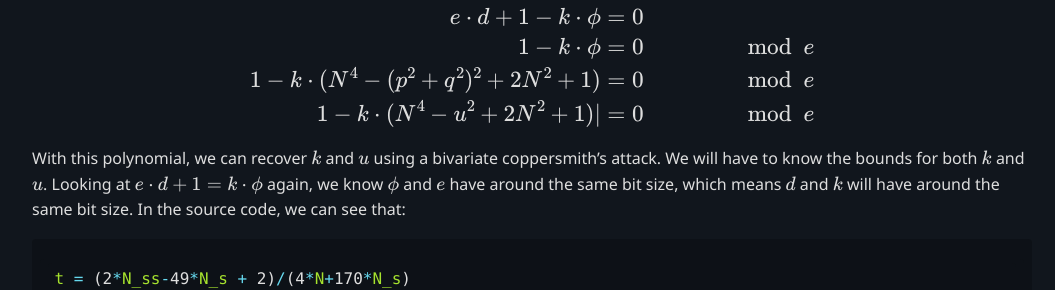
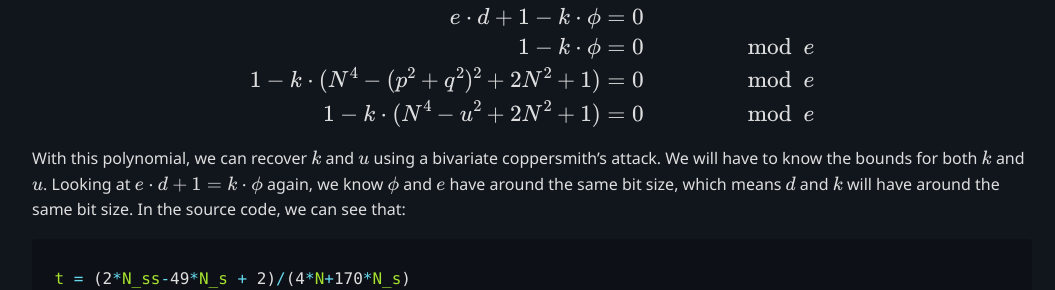
Before and after one commit to Zukane/zukane.github.io, a Jekyll site: the page built from docs/_posts/2025-07-11-lowkey-rsa.md, in a window 1280 px wide and 900 px high, scrolled down 1757 px. Shown: the part 405-695 px from the top of the window, without its empty margins (108-1163 px from the left). Built offline with Jekyll 4.4.1, drawn with Linux system fonts in a browser that asks for light colours; some of the changed text lies outside the part shown.

```diff
--- a/docs/_posts/2025-07-11-lowkey-rsa.md
+++ b/docs/_posts/2025-07-11-lowkey-rsa.md
@@ -93,7 +93,7 @@ $$\large
 \nonumber e \cdot d + 1 - k\cdot \phi &= 0 \\
 \nonumber 1 - k\cdot \phi &= 0 &\mod e  \\
 \nonumber 1 - k\cdot (N^{4}-(p^{2}+q^{2})^{2} + 2N^{2} + 1) &= 0 &\mod e \\
-\nonumber 1 - k\cdot (N^{4}-u^{2} + 2N^{2} + 1)| &= 0 &\mod e
+\nonumber 1 - k\cdot (N^{4}-u^{2} + 2N^{2} + 1) &= 0 &\mod e
 \end{align}
 $$
 
```
